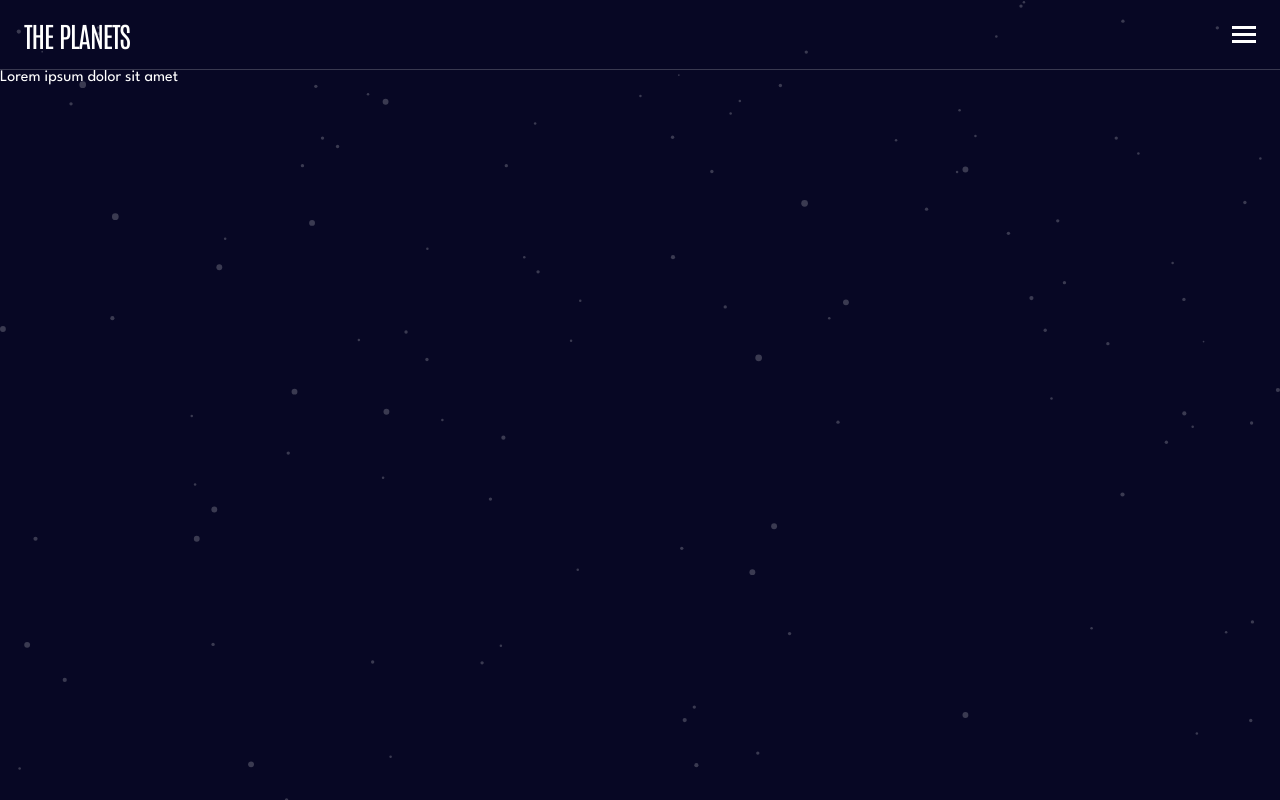
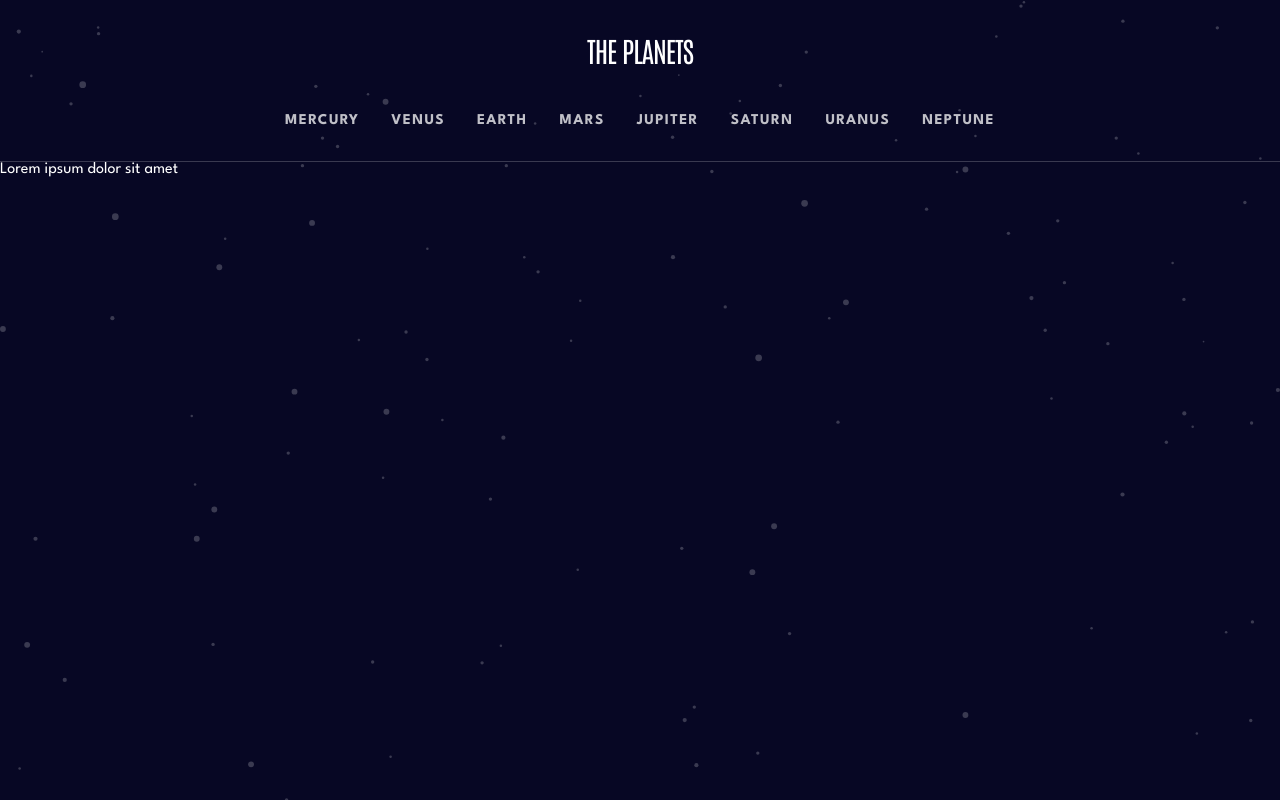
Before and after one commit to Newpoki/frontendmentor-planets, a Next.js app: page / in a window 1280 px wide. Built offline with nearby package versions, Linux system fonts and the light colour scheme.

Commit message:
feat: make header responsive for tablet

```diff
--- a/app/header/header-mobile-menu.tsx
+++ b/app/header/header-mobile-menu.tsx
@@ -5,6 +5,7 @@ import { HeaderPlanetLink } from './header-planet-link'
 import IconHamburger from '@/public/assets/icon-hamburger.svg'
 import { useCallback, useState } from 'react'
 import { twMerge } from 'tailwind-merge'
+import { HeaderPlanetLinkList } from './header-planet-link-list'
 
 export const HeaderMobileMenu = () => {
     const [isOpen, setIsOpen] = useState(false)
@@ -15,7 +16,7 @@ export const HeaderMobileMenu = () => {
 
     return (
         <>
-            <button type="button" onClick={handleToggleDrawer}>
+            <button type="button" onClick={handleToggleDrawer} className="tablet:hidden">
                 <IconHamburger
                     className={twMerge(
                         'text-white',
@@ -26,16 +27,11 @@ export const HeaderMobileMenu = () => {
             </button>
 
             <Drawer className="flex h-[calc(100%-70px)] flex-col justify-center" isOpen={isOpen}>
-                <ul className="overflow-y-auto">
-                    <HeaderPlanetLink name="mercury" />
-                    <HeaderPlanetLink name="venus" />
-                    <HeaderPlanetLink name="earth" />
-                    <HeaderPlanetLink name="mars" />
-                    <HeaderPlanetLink name="jupiter" />
-                    <HeaderPlanetLink name="saturn" />
-                    <HeaderPlanetLink name="uranus" />
-                    <HeaderPlanetLink name="neptune" />
-                </ul>
+                <nav>
+                    <ul className="overflow-y-auto">
+                        <HeaderPlanetLinkList />
+                    </ul>
+                </nav>
             </Drawer>
         </>
     )
--- /dev/null
+++ b/app/header/header-planet-link-list.tsx
@@ -0,0 +1,16 @@
+import { HeaderPlanetLink } from './header-planet-link'
+
+export const HeaderPlanetLinkList = () => {
+    return (
+        <>
+            <HeaderPlanetLink name="mercury" />
+            <HeaderPlanetLink name="venus" />
+            <HeaderPlanetLink name="earth" />
+            <HeaderPlanetLink name="mars" />
+            <HeaderPlanetLink name="jupiter" />
+            <HeaderPlanetLink name="saturn" />
+            <HeaderPlanetLink name="uranus" />
+            <HeaderPlanetLink name="neptune" />
+        </>
+    )
+}
--- a/app/header/header-planet-link.tsx
+++ b/app/header/header-planet-link.tsx
@@ -23,17 +23,19 @@ export const HeaderPlanetLink = ({ name }: Props) => {
     const planetColor = planetsColor[name]
 
     return (
-        <li className="pl-6 pr-8">
+        <li className="tablet:px-0 pl-6 pr-8">
             <Link
                 href={name}
-                className="flex items-center justify-between border-b-1 border-b-white/10 py-5"
+                className="tablet:border-0 tablet:py-0 flex items-center justify-between border-b-1 border-b-white/10 py-5"
             >
                 <div className="flex items-center gap-6">
-                    <span className={twMerge('h-5 w-5 rounded-full', planetColor)} />
-                    <span className="text-menu uppercase">{name}</span>
+                    <span className={twMerge('tablet:hidden h-5 w-5 rounded-full', planetColor)} />
+                    <span className="tablet:text-white/75 tablet:hover:text-white text-menu uppercase text-white">
+                        {name}
+                    </span>
                 </div>
 
-                <IconChevron />
+                <IconChevron className="tablet:hidden" />
             </Link>
         </li>
     )
--- a/app/header/header.tsx
+++ b/app/header/header.tsx
@@ -1,15 +1,19 @@
-import Image from 'next/image'
-import { HeaderPlanetLink } from './header-planet-link'
-import { Drawer } from '../components/drawer'
 import { HeaderMobileMenu } from './header-mobile-menu'
+import { HeaderPlanetLinkList } from './header-planet-link-list'
 
 export const Header = () => {
     return (
         <>
-            <header className="flex h-[70px] items-center justify-between border-b-1 border-b-white/20 px-6 py-4">
-                <h1 className="font-antonio text-mainTitle uppercase">The planets</h1>
+            <header className="tablet:flex-col tablet:h-auto tablet:gap-10 tablet:pt-8 tablet:pb-7 flex h-[70px] items-center justify-between border-b-1 border-b-white/20 px-6 py-4">
+                <h1 className="font-antonio text-mainTitle uppercase ">The planets</h1>
 
                 <HeaderMobileMenu />
+
+                <nav className="tablet:block hidden">
+                    <ul className="flex items-center gap-8">
+                        <HeaderPlanetLinkList />
+                    </ul>
+                </nav>
             </header>
         </>
     )
--- a/tailwind.config.ts
+++ b/tailwind.config.ts
@@ -7,6 +7,10 @@ const config: Config = {
         './app/**/*.{js,ts,jsx,tsx,mdx}',
     ],
     theme: {
+        screens: {
+            tablet: '768px',
+            desktop: '1440px',
+        },
         colors: {
             white: 'rgb(255, 255, 255)',
             space: 'rgb(7, 7, 36)',
```
